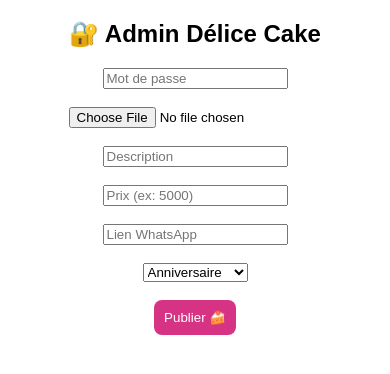
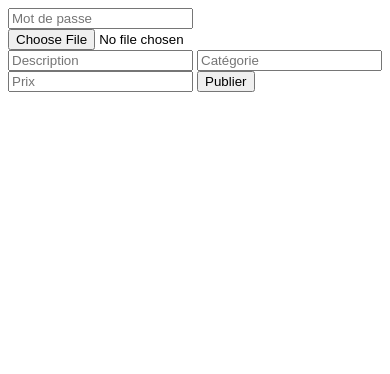
Before and after one commit to mariekadanga377-glitch/delice-cake, a Flask app: page /admin-panel-9821 in a window 390 px wide. Shown: the top 374 px of the page. Run offline with Flask 3, Linux system fonts and the light colour scheme.

Commit message:
mobile upload fix

```diff
--- a/app.py
+++ b/app.py
@@ -39,8 +39,42 @@ init_db()
 # -------------------------
 # 🌐 PAGE ACCUEIL
 # -------------------------
-@app.route("/")
-def home():
+@app.route("/admin-panel-9821", methods=["GET", "POST"])
+def admin():
+
+    if request.method == "POST":
+
+        if request.form.get("password") != ADMIN_PASSWORD:
+            return "❌ mot de passe incorrect"
+
+        file = request.files["image"]
+
+        if file.filename == "":
+            return "❌ aucune image sélectionnée"
+
+        filename = secure_filename(file.filename)
+
+        filepath = os.path.join(UPLOAD_FOLDER, filename)
+        file.save(filepath)
+
+        conn = sqlite3.connect(DATABASE)
+
+        conn.execute(
+            "INSERT INTO posts (image, description, category, price) VALUES (?, ?, ?, ?)",
+            (
+                filename,
+                request.form.get("desc"),
+                request.form.get("category"),
+                request.form.get("price")
+            )
+        )
+
+        conn.commit()
+        conn.close()
+
+        return redirect("/admin-panel-9821")
+
+    return render_template("admin.html")
 
     category = request.args.get("category")
 
--- a/templates/admin.html
+++ b/templates/admin.html
@@ -1,39 +1,15 @@
-<!DOCTYPE html>
-<html>
-<head>
-<title>Admin Délice Cake</title>
-</head>
-
-<body style="font-family:Arial; text-align:center;">
-
-<h2>🔐 Admin Délice Cake</h2>
-
 <form method="POST" enctype="multipart/form-data">
 
-    <input type="password" name="password" placeholder="Mot de passe"><br><br>
+<input type="password" name="password" placeholder="Mot de passe">
 
-    <input type="file" name="image" required><br><br>
+<input type="file" name="image">
 
-    <input type="text" name="desc" placeholder="Description"><br><br>
+<input type="text" name="desc" placeholder="Description">
 
-    <input type="text" name="price" placeholder="Prix (ex: 5000)"><br><br>
+<input type="text" name="category" placeholder="Catégorie">
 
-    <input type="text" name="whatsapp" placeholder="Lien WhatsApp"><br><br>
+<input type="text" name="price" placeholder="Prix">
 
-    <select name="category">
-        <option>Anniversaire</option>
-        <option>Mariage</option>
-        <option>Chocolat</option>
-        <option>Sans crème</option>
-        <option>Petit déjeuner</option>
-    </select><br><br>
-
-    <button type="submit"
-        style="background:#d63384;color:white;padding:10px;border:none;border-radius:8px;">
-        Publier 🍰
-    </button>
+<button type="submit">Publier</button>
 
 </form>
-
-</body>
-</html>
```
